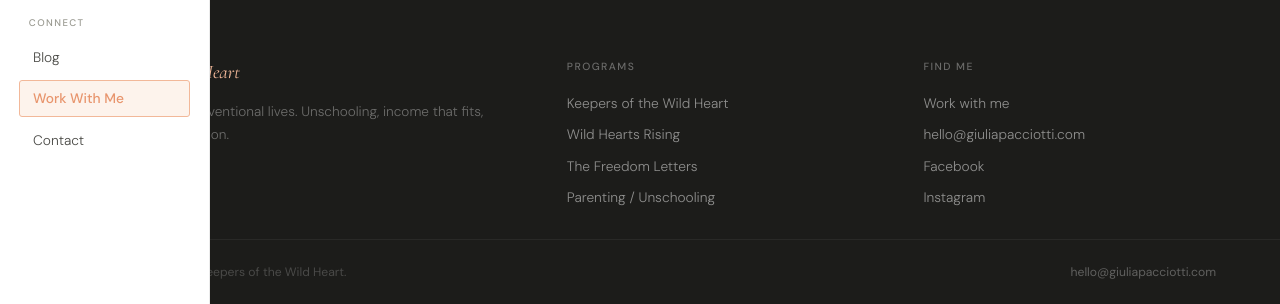
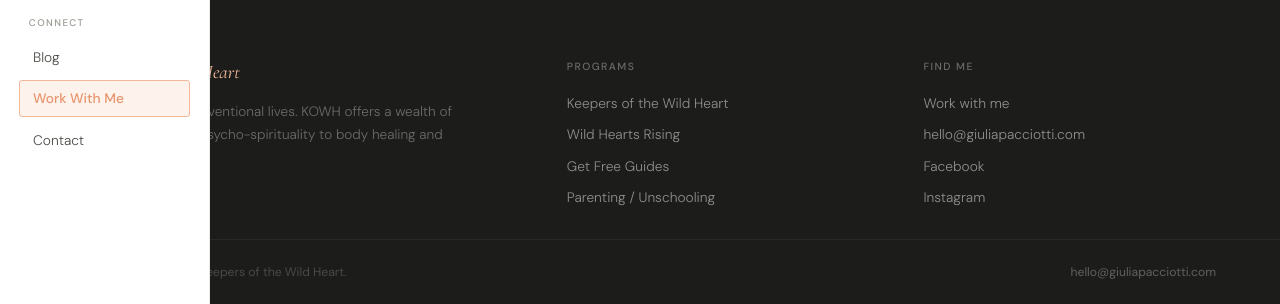
Before and after one commit to Blubell26/giuliapacciotti.com, a Jekyll site: the page built from index.html, in a window 1280 px wide and 900 px high, scrolled down 3198 px, cut to the strip 596-900 px from the top of the window. Built offline with Jekyll 4.4.1, drawn with Linux system fonts in a browser that asks for light colours.

Commit message:
Update index.html

```diff
--- a/index.html
+++ b/index.html
@@ -363,14 +363,14 @@ footer { background:var(--dark); color:white; padding:4rem 4rem 2rem; display:gr
     <footer>
       <div>
         <p class="footer-brand">Keepers of the Wild Heart</p>
-        <p class="footer-tagline">A space for wild, unconventional lives. Unschooling, income that fits, nervous system regulation.</p>
+        <p class="footer-tagline">A space for wild, unconventional lives. KOWH offers a wealth of content ranging from psycho-spirituality to body healing and unschooling realities</p>
       </div>
       <div>
         <p class="footer-col-h">Programs</p>
         <ul class="footer-links">
           <li><a href="http://blubell26.github.io/Keepers/" target="_blank">Keepers of the Wild Heart</a></li>
           <li><a href="https://blubell26.github.io/Wildhearts" target="_blank">Wild Hearts Rising</a></li>
-          <li><a href="#newsletter">The Freedom Letters</a></li>
+          <li><a href="#free">Get Free Guides</a></li>
           <li><a href="#parenting">Parenting / Unschooling</a></li>
         </ul>
       </div>
```
